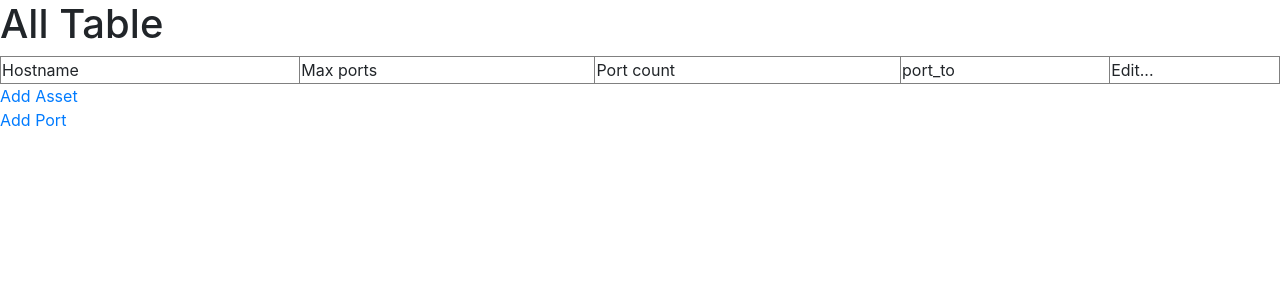
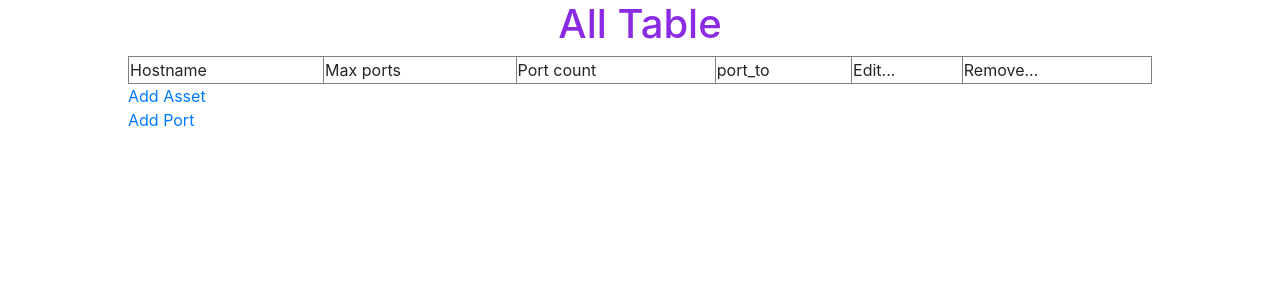
Before and after one commit to Nikobraz/mycmdb, a Django app: template templates/table.html in a window 1280 px wide. Shown: the top 300 px of the page. Run offline with Django 3.2, Linux system fonts and the light colour scheme; the template is opened without the code that fills it, so the values that code supplies are empty; some libraries are stand-ins or nearby versions.

Commit message:
Add remove asset feature and CSS styling

```diff
--- a/cmdb/models.py
+++ b/cmdb/models.py
@@ -7,8 +7,7 @@ from django.dispatch import receiver
 
 @receiver(signals.pre_save)
 def update_ports(sender, instance, **kwargs):
-#    print(instance)
-    print('update model')
+    pass
 
 
 class Asset(models.Model):
--- a/mycmdb/urls.py
+++ b/mycmdb/urls.py
@@ -22,5 +22,6 @@ urlpatterns = [
     path('addasset/', AddAsset.as_view(), name='addasset'),
     path('addport/', AddPort.as_view(), name='addport'),
     path('edit/<pk>/', UpdateAsset.as_view(), name='updateasset'),
+    path('remove/<pk>/', RemoveAsset.as_view(), name='removeasset'),
     #    path('admin/', admin.site.urls),
 ]
--- a/templates/base.html
+++ b/templates/base.html
@@ -5,6 +5,15 @@
     <meta charset="UTF-8">
     <link rel="stylesheet" href="https://stackpath.bootstrapcdn.com/bootstrap/4.1.3/css/bootstrap.min.css"
           integrity="sha384-MCw98/SFnGE8fJT3GXwEOngsV7Zt27NXFoaoApmYm81iuXoPkFOJwJ8ERdknLPMO" crossorigin="anonymous">
+    <style>
+        .title {
+            color: blueviolet;
+        }
+        .linkblock {
+            position: absolute;
+            left: 10%;
+        }
+    </style>
     <title>{% block title %} {% endblock %}</title>
 </head>
 <body>
--- /dev/null
+++ b/templates/cmdb/asset_confirm_delete.html
@@ -0,0 +1,4 @@
+<form method="post">{% csrf_token %}
+    <p>Are you sure you want to delete "{{ object }}"?</p>
+    <input type="submit" value="Confirm">
+</form>
--- a/templates/table.html
+++ b/templates/table.html
@@ -1,8 +1,8 @@
 {% extends "base.html" %}
 {% block title %}Table{% endblock %}
 {% block content %}
-<h1>All Table</h1>
-<table border="1" width="100%">
+<h1 class="title" align="center">All Table</h1>
+<table border="1" width="80%" align="center">
     <tr>
         <td>Hostname</td>
         <td>Max ports</td>
@@ -10,6 +10,7 @@
         <td>port_to</td>
 
         <td>Edit...</td>
+        <td>Remove...</td>
     </tr>
     {% for item in data %}
     <tr class='success'>
@@ -18,10 +19,13 @@
         <td>{{ item.port_count }}</td>
         <td>{{ item.port_to|linebreaksbr }}</td>
 
-        <td><a href="{% url "updateasset" item.id %}">Edit...</a></td>
+        <td><a href="{% url "updateasset" item.id %}">Edit</a></td>
+        <td><a href="{% url "removeasset" item.id %}">Remove</a></td>
     </tr>
     {% endfor %}
 </table>
-<a href="{% url "addasset" %}">Add Asset</a><p>
-<a href="{% url "addport" %}">Add Port</a>
+        <div class="linkblock">
+            <a href="{% url "addasset" %}">Add Asset</a><br>
+            <a href="{% url "addport" %}">Add Port</a>
+        </div>
 {% endblock %}
```
Also changed, not shown: cmdb/views.py (+9 -6 lines), cmdb/migrations/0002_auto_20191119_1211.py (deleted), db.sqlite3.
